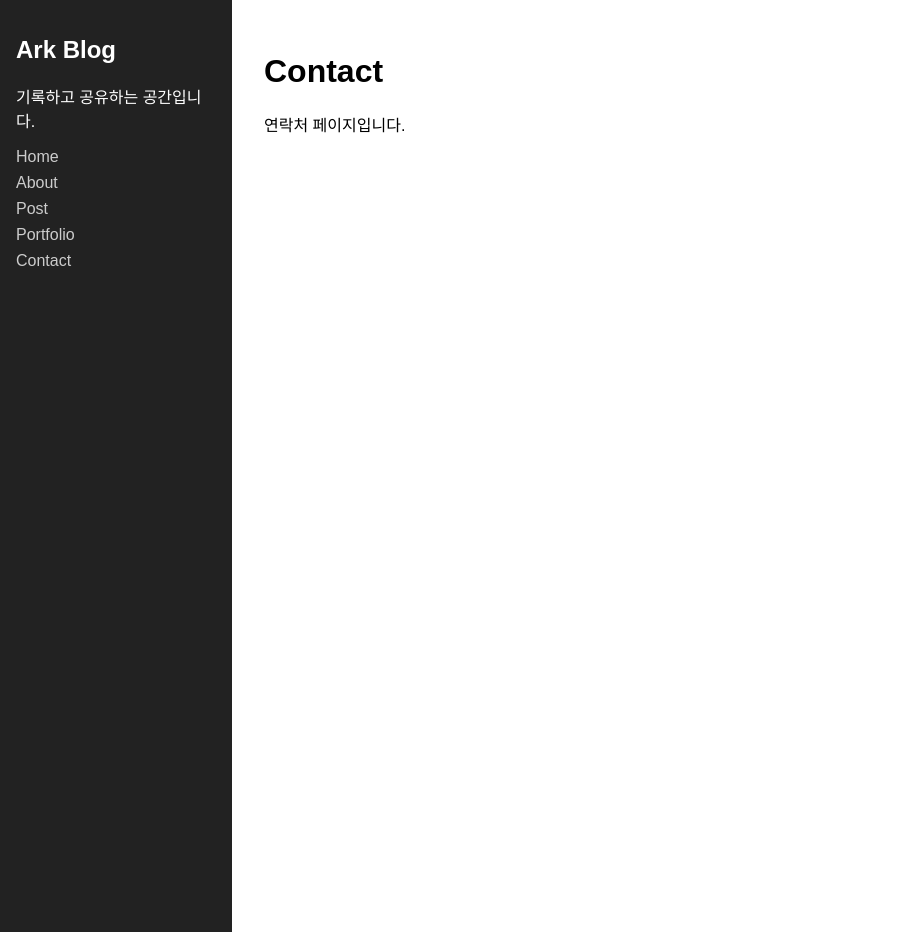
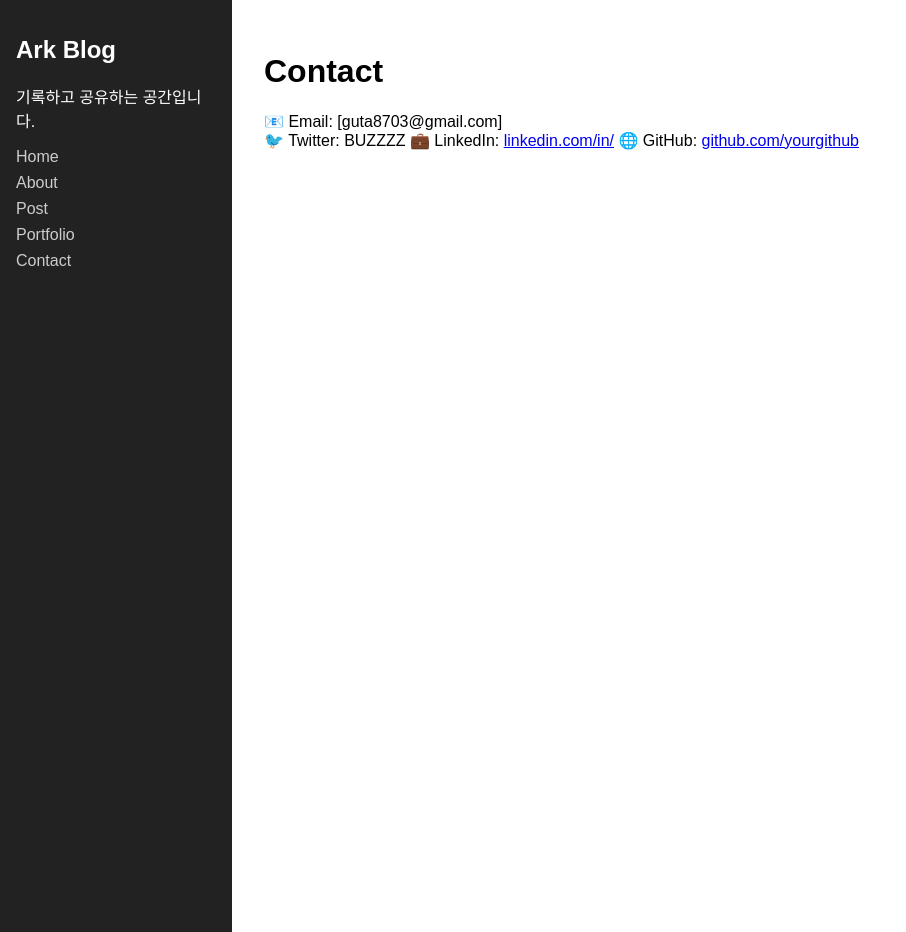
Before and after one commit to ark-poiop/ark-poiop.github.io, a Jekyll site: the page built from _pages/contact.md, in a window 1280 px wide. Shown: the whole page, without its empty margins (0-906 px from the left). Built offline with Jekyll 4.4.1, drawn with Linux system fonts in a browser that asks for light colours.

Commit message:
Update contact.md

```diff
--- a/_pages/contact.md
+++ b/_pages/contact.md
@@ -4,4 +4,7 @@ title: Contact
 permalink: /contact/
 ---
 
-연락처 페이지입니다.
+📧 Email: [guta8703@gmail.com]
+🐦 Twitter: BUZZZZ
+💼 LinkedIn: [linkedin.com/in/](https://www.linkedin.com/in/sungmin-yang-b62471139/)
+🌐 GitHub: [github.com/yourgithub](https://github.com/yourgithub)
```
